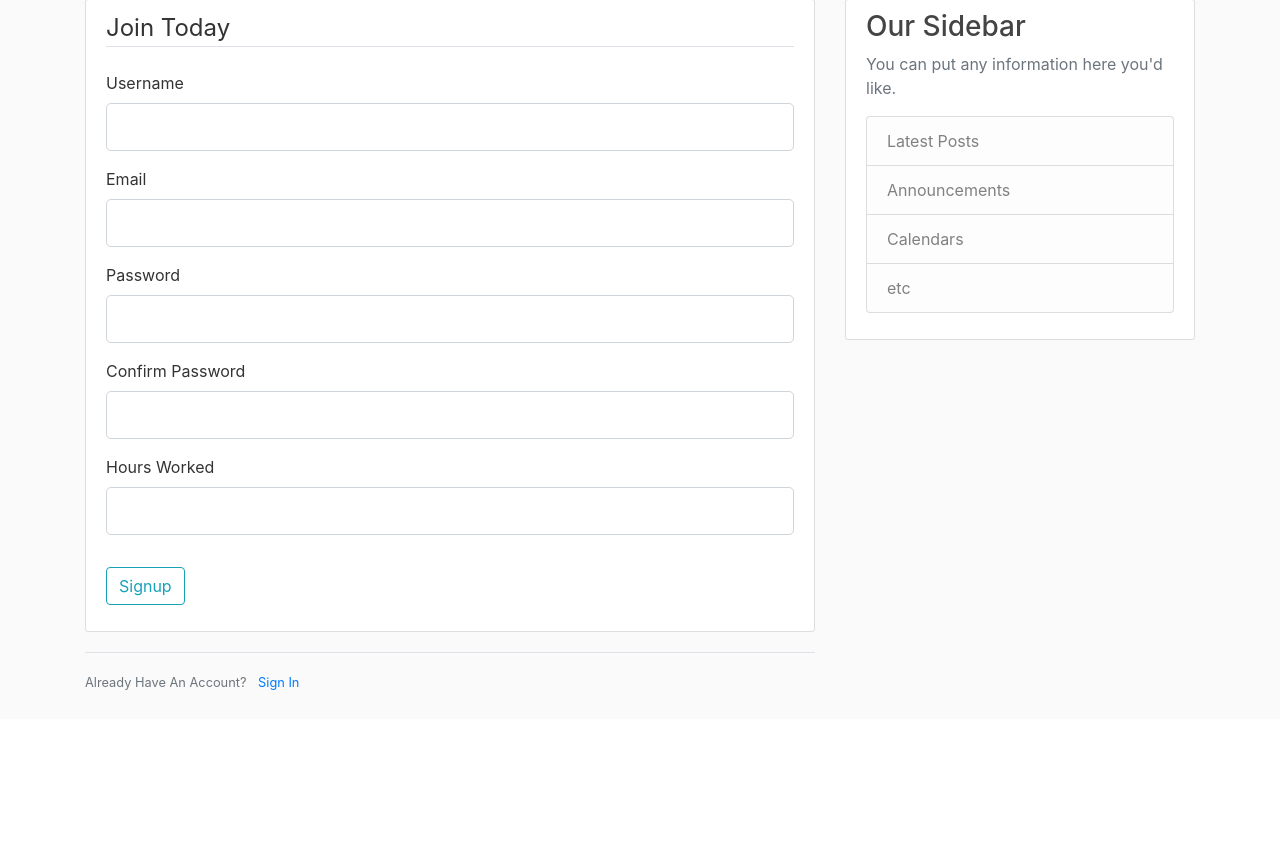
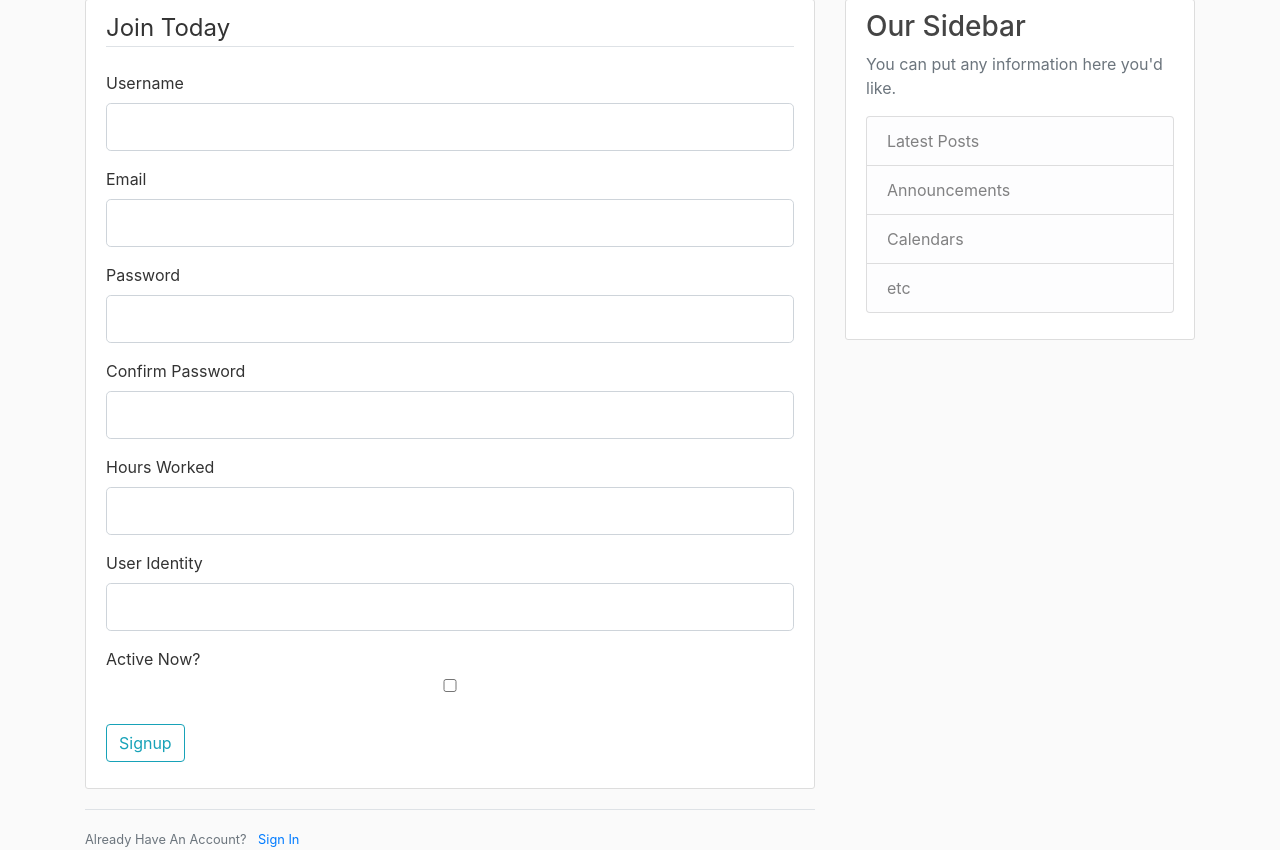
Before and after one commit to joezuoyc/316project, a Flask app: page /register in a window 1280 px wide. Shown: the part 81-931 px from the top of the page. Before the commit the page ends 771 px from the top, so only its background shows below. Run offline with Flask 2, Linux system fonts and the light colour scheme; some libraries are stand-ins or nearby versions.

Commit message:
to be fixed: logged_hours

```diff
--- a/scheduler_code_joe/scheduler/forms.py
+++ b/scheduler_code_joe/scheduler/forms.py
@@ -16,6 +16,8 @@ class RegistrationForm(FlaskForm):
 					validators =[DataRequired(), EqualTo('password')])
 	logged_hours = DecimalField('Hours Worked',
 					validators=[DataRequired()])
+	user_identity = StringField('User Identity', validators = [DataRequired()])
+	status_active = BooleanField('Active Now?')
 
 	submit = SubmitField('Signup')
 
--- a/scheduler_code_joe/scheduler/models.py
+++ b/scheduler_code_joe/scheduler/models.py
@@ -17,9 +17,9 @@ class User(db.Model, UserMixin):
     announcement = db.relationship('Announcement', backref='author', lazy=True)
     poll = db.relationship('Poll', backref='author', lazy=True)
     task = db.relationship('Task', backref='author', lazy=True)
-
+    logged_hours = db.Column(db.Float)
     def __repr__(self):
-        return f"User('{self.username}', '{self.email}', '{self.image_file}')"
+        return f"User('{self.username}', '{self.email}', '{self.image_file}', '{self.logged_hours}')"
 
 
 class Announcement(db.Model):
--- a/scheduler_code_joe/scheduler/routes.py
+++ b/scheduler_code_joe/scheduler/routes.py
@@ -54,7 +54,7 @@ def register():
 		return redirect(url_for('main'))
 	if form.validate_on_submit():
 		hashed_pw = bcrypt.generate_password_hash(form.password.data).decode('utf-8')
-		user = User(username=form.username.data, email=form.email.data, password=hashed_pw)
+		user = User(username=form.username.data, email=form.email.data, password=hashed_pw, logged_hours = form.logged_hours.data, user_identity = form.user_identity.data, status_active = form.status_active.data)
 		db.session.add(user)
 		db.session.commit()
 		flash(f'Account created for {form.username.data}!', 'success')
--- a/scheduler_code_joe/scheduler/templates/register.html
+++ b/scheduler_code_joe/scheduler/templates/register.html
@@ -72,6 +72,32 @@
                         {{ form.logged_hours(class="form-control form-control-lg") }}
                     {% endif %}
                 </div>
+                <div class="form-group">
+                    {{ form.user_identity.label(class="form-control-label") }}
+                    {% if form.user_identity.errors %}
+                        {{ form.user_identity(class="form-control form-control-lg is-invalid") }}
+                        <div class="invalid-feedback">
+                            {% for error in form.user_identity.errors %}
+                                <span>{{ error }}</span>
+                            {% endfor %}
+                        </div>
+                    {% else %}
+                        {{ form.user_identity(class="form-control form-control-lg") }}
+                    {% endif %}
+                </div>
+                <div class="form-group">
+                    {{ form.status_active.label(class="form-control-label") }}
+                    {% if form.status_active.errors %}
+                        {{ form.lstatus_active(class="form-control form-control-lg is-invalid") }}
+                        <div class="invalid-feedback">
+                            {% for error in form.status_active.errors %}
+                                <span>{{ error }}</span>
+                            {% endfor %}
+                        </div>
+                    {% else %}
+                        {{ form.status_active(class="form-control form-control-lg") }}
+                    {% endif %}
+                </div>
             </fieldset>
             <div class="form-group">
                 {{ form.submit(class="btn btn-outline-info") }}
```
